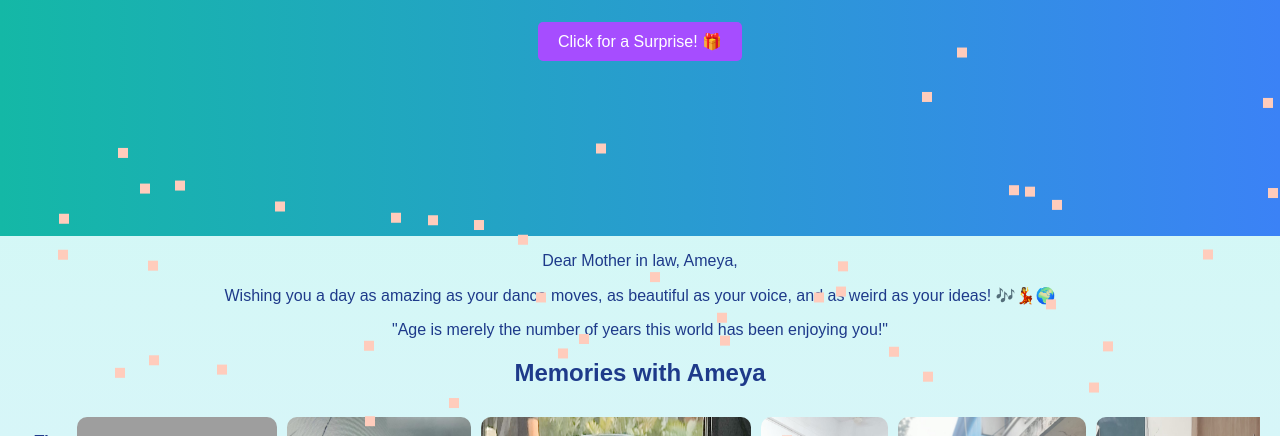
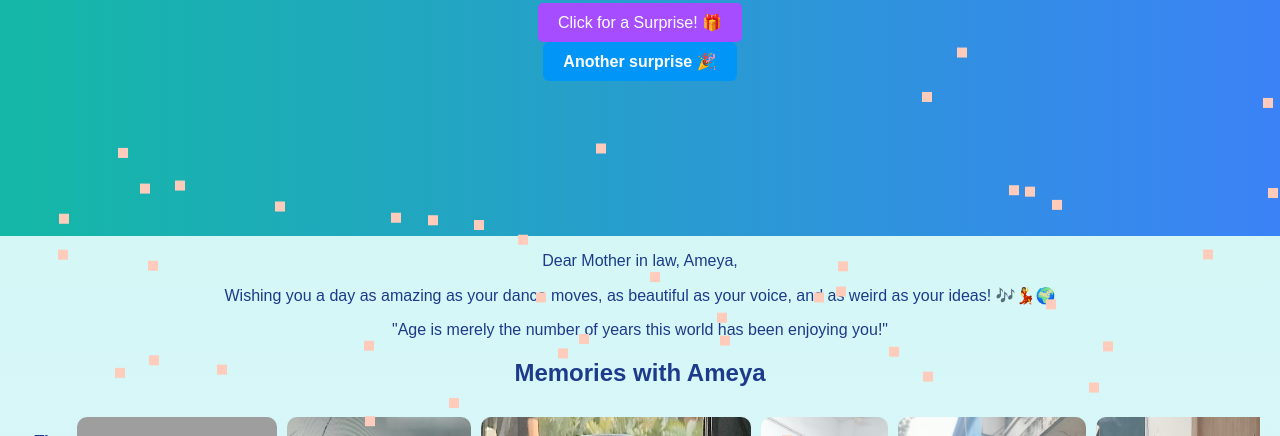
Before and after one commit to lnstagrarnIogin/root_folder, a plain HTML site: page Birthday/Ameya/index.html in a window 1280 px wide. Shown: the part 284-720 px from the top of the page. Drawn offline with Linux system fonts and the light colour scheme; grey boxes are pictures that could not be loaded.

Commit message:
Update index.html

```diff
--- a/Birthday/Ameya/index.html
+++ b/Birthday/Ameya/index.html
@@ -110,6 +110,15 @@
       <p class="timer" id="countdown"></p>
       <button onclick="revealMessage()">Click for a Surprise! 🎁</button>
     <p id="surprise-message" style="display: none; margin-top: 20px;">You're the reason I got my wife! 💖 Keep shining and fucking the world!</p>
+      <a href="https://its-aayushad.github.io/root_folder/social_media/" style="
+  display: inline-block;
+  padding: 10px 20px;
+  background-color: #0095f6;
+  color: white;
+  text-decoration: none;
+  border-radius: 6px;
+  font-weight: bold;
+">Another surprise  🎉</a>
     </div>
     <div class="birthday-message">
       <p>Dear Mother in law, Ameya,</p>
```
